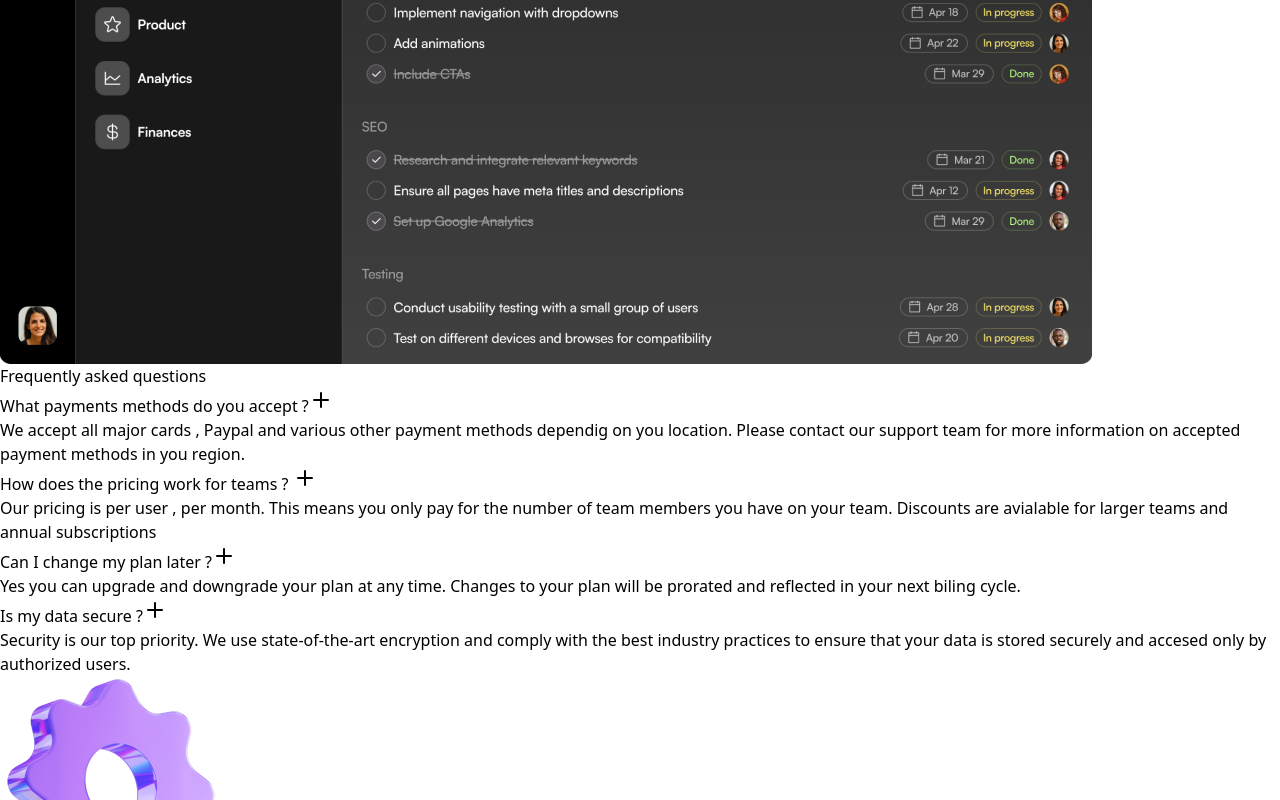
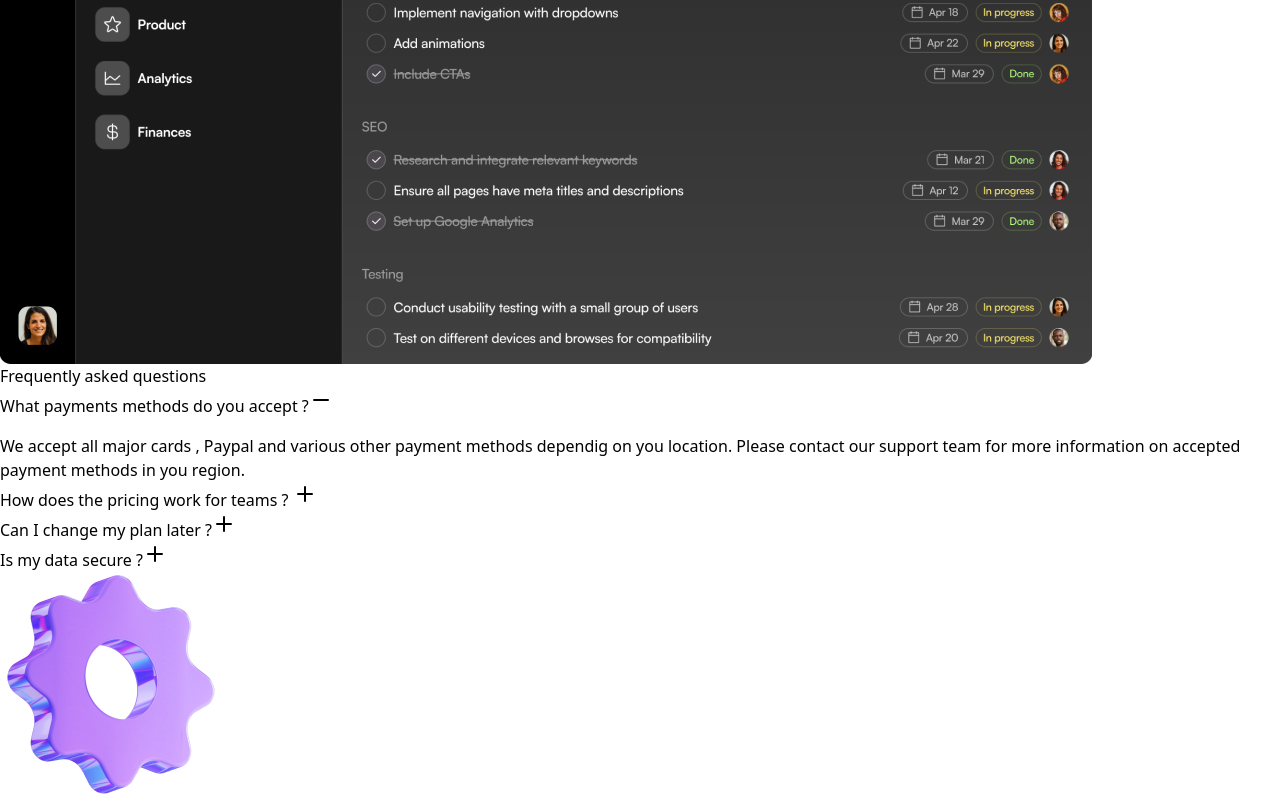
Before and after one commit to UmeshKumar0143/anisaas, a Next.js app: page / in a window 1280 px wide. Both pictures are taken after a click on the button 320 px from the left and 2330 px from the top of the page. Shown: the part 1930-2730 px from the top of the page. Built offline with nearby package versions, Linux system fonts and the light colour scheme.

Commit message:
Completed FAq animations

```diff
--- a/src/Components/Faq.tsx
+++ b/src/Components/Faq.tsx
@@ -2,7 +2,9 @@
 
 import { useState } from 'react';
 import PlusIcon  from '../assets/icons/plus.svg'
+import MinusIcom from '../assets/icons/minus.svg'
 import React from 'react';
+import {motion,AnimatePresence  } from 'framer-motion'
 const QuestionArr = [
     {Question : "What payments methods  do you accept ?",answer:"We accept all major cards , Paypal and various other payment methods dependig on you location. Please contact our support team for more information on accepted payment methods  in you region. "},
     {Question : "How does the pricing work for teams ? ",answer:"Our pricing is per user , per month. This means you only pay for the number of team members you have on your team. Discounts are avialable for larger teams and annual subscriptions "},
@@ -17,12 +19,19 @@ const ToogleAns = ({questions, answer ,index}: {questions : string; answer: stri
         <div key={index} className=" ">
         <div className='text-white flex items-center gap-3 '>
             <span className='text-lg flex-1'>{questions}</span>
-            <button onClick={()=>setisOpen(!isOpen)}><PlusIcon className = "text-2xl" /></button>
+            <button onClick={()=>setisOpen(!isOpen)}>{isOpen?<MinusIcom className = "text-2xl"/>:<PlusIcon className = "text-2xl" />}</button>
             </div>
      </div>
-    <div className={`text-lg py-3 ${!isOpen? 'hidden':''} text-white`}>
+     <AnimatePresence>
+       {isOpen &&
+    <motion.div
+    initial= {{opacity: 0,height :0 ,marginTop: 0}}
+    animate= {{opacity: 1, height: "auto",marginTop: "16px"}}
+    exit={{opacity: 0, height: 0,marginTop: 0}}
+    className={`text-lg mt-4 ${!isOpen? 'hidden':''} text-white`}>
         <span>{answer}</span>
-        </div>
+        </motion.div>}
+    </AnimatePresence>
 
     </>
 }
```
